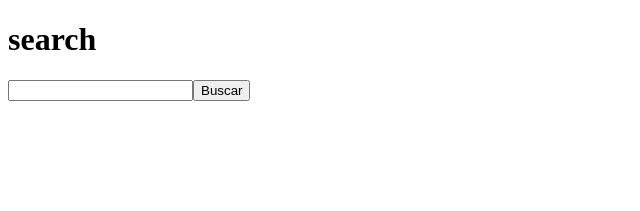
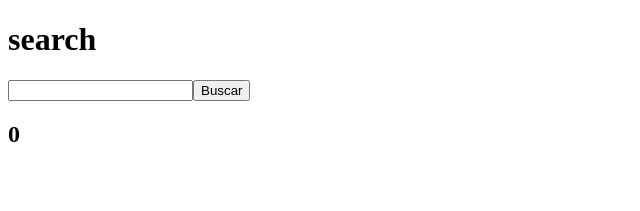
Before and after one commit to joaoMarinho94/perf-react, a Next.js app: page / in a window 1280 px wide. Shown: the top 211 px of the page, without its empty margins (0-640 px from the left). Built offline with nearby package versions, Linux system fonts and the light colour scheme.

Commit message:
feat: add useMemo

```diff
--- a/src/components/SearchResults.tsx
+++ b/src/components/SearchResults.tsx
@@ -1,3 +1,4 @@
+import { useMemo } from 'react';
 import { ProductItem } from './ProductItem';
 
 interface SearchResultsProps {
@@ -9,8 +10,15 @@
 }
 
 export function SearchResults({ results }: SearchResultsProps): JSX.Element {
+  const totalPrice = useMemo(
+    () => results.reduce((total, product) => total + product.price, 0),
+    [results]
+  );
+
   return (
     <div>
+      <h2>{totalPrice}</h2>
+
       {results.map(product => (
         <ProductItem key={product.id} product={product} />
       ))}
```
